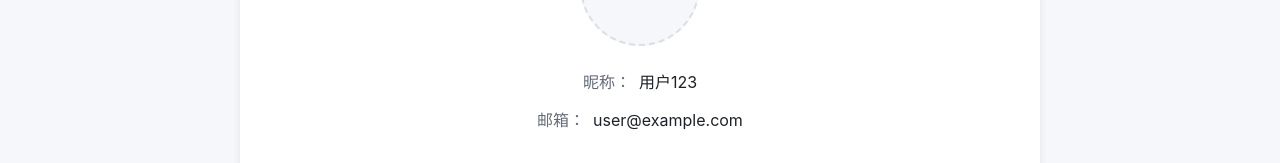
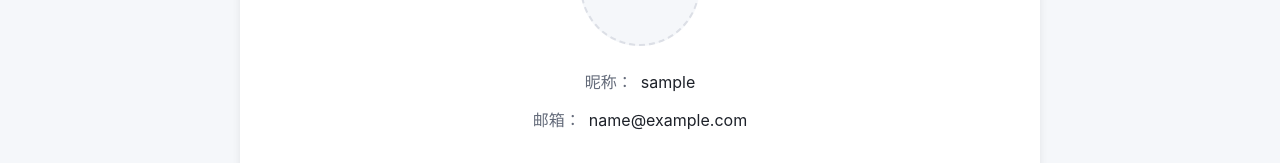
Before and after one commit to saberwithhutao-rgb/smart-campus-frontend, a Vue app: page /profile in a window 1280 px wide. Shown: the part 242-405 px from the top of the page. Built offline with nearby package versions, Linux system fonts and the light colour scheme; sample sign-in values are in the browser's storage; the HTML template or start-up script is replaced by a standard one.

Commit message:
取消个人信息硬编码

```diff
--- a/src/views/UserCenter.vue
+++ b/src/views/UserCenter.vue
@@ -45,7 +45,7 @@
 
 <script setup lang="ts">
 import GlobalNavbar from '@/components/GlobalNavbar.vue'
-import { ref, onMounted } from 'vue'
+import { ref, onMounted, computed } from 'vue' // 添加 computed
 import { useRouter } from 'vue-router'
 import { useUserStore } from '../stores/user'
 
@@ -54,6 +54,16 @@ const router = useRouter()
 
 // 用户状态管理
 const userStore = useUserStore()
+
+// ✅ 从 store 获取真实用户信息
+const userInfo = computed(() => {
+  const storeUser = userStore.userState?.userInfo
+  return {
+    nickname: storeUser?.username || storeUser?.username || '用户',
+    email: storeUser?.email || '未设置邮箱',
+    avatar: storeUser?.avatar || 'https://via.placeholder.com/120',
+  }
+})
 
 // 检查屏幕尺寸 - 响应式设计
 const isMobile = ref(false)
@@ -67,25 +77,19 @@ const checkScreenSize = () => {
 onMounted(() => {
   checkScreenSize()
   window.addEventListener('resize', checkScreenSize)
-})
 
-// 用户信息
-const userInfo = ref({
-  nickname: '用户123',
-  email: 'user@example.com',
-  avatar: 'https://via.placeholder.com/120',
+  // ✅ 确保用户信息已加载
+  userStore.restoreFromStorage?.()
 })
 
 // 跳转到修改资料页面
 const goToEditProfile = () => {
-  // 这里可以跳转到修改资料页面，暂时用alert模拟
   alert('修改资料功能开发中...')
 }
 
-// 跳转到学习统计页面
+// ✅ 跳转到真正的学习统计页面
 const goToStudyStats = () => {
-  // 这里可以跳转到学习统计页面，暂时用alert模拟
-  alert('学习统计功能开发中...')
+  router.push('/campus/analysis')
 }
 
 // 个人中心菜单项点击
@@ -93,6 +97,12 @@ const handleUserMenuClick = (item: string) => {
   if (item === '个人信息') {
     router.push('/profile')
   } else if (item === '退出登录') {
+    // 退出登录逻辑
+    localStorage.removeItem('userToken')
+    localStorage.removeItem('userInfo')
+    localStorage.removeItem('userId')
+    userStore.userState.isLoggedIn = false
+    userStore.userState.userInfo = null
     router.push('/login')
   }
   showUserCenter.value = false
```
